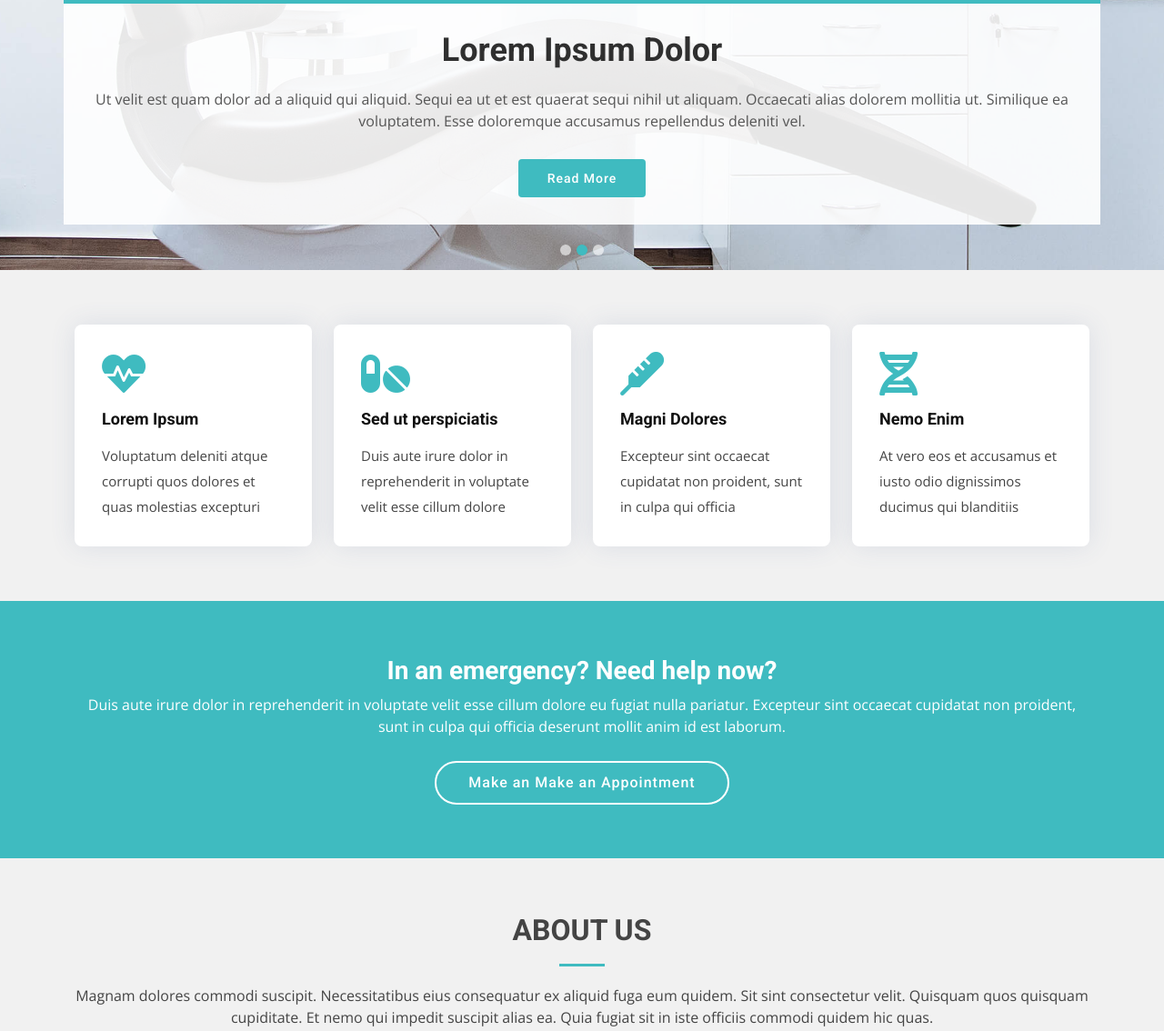
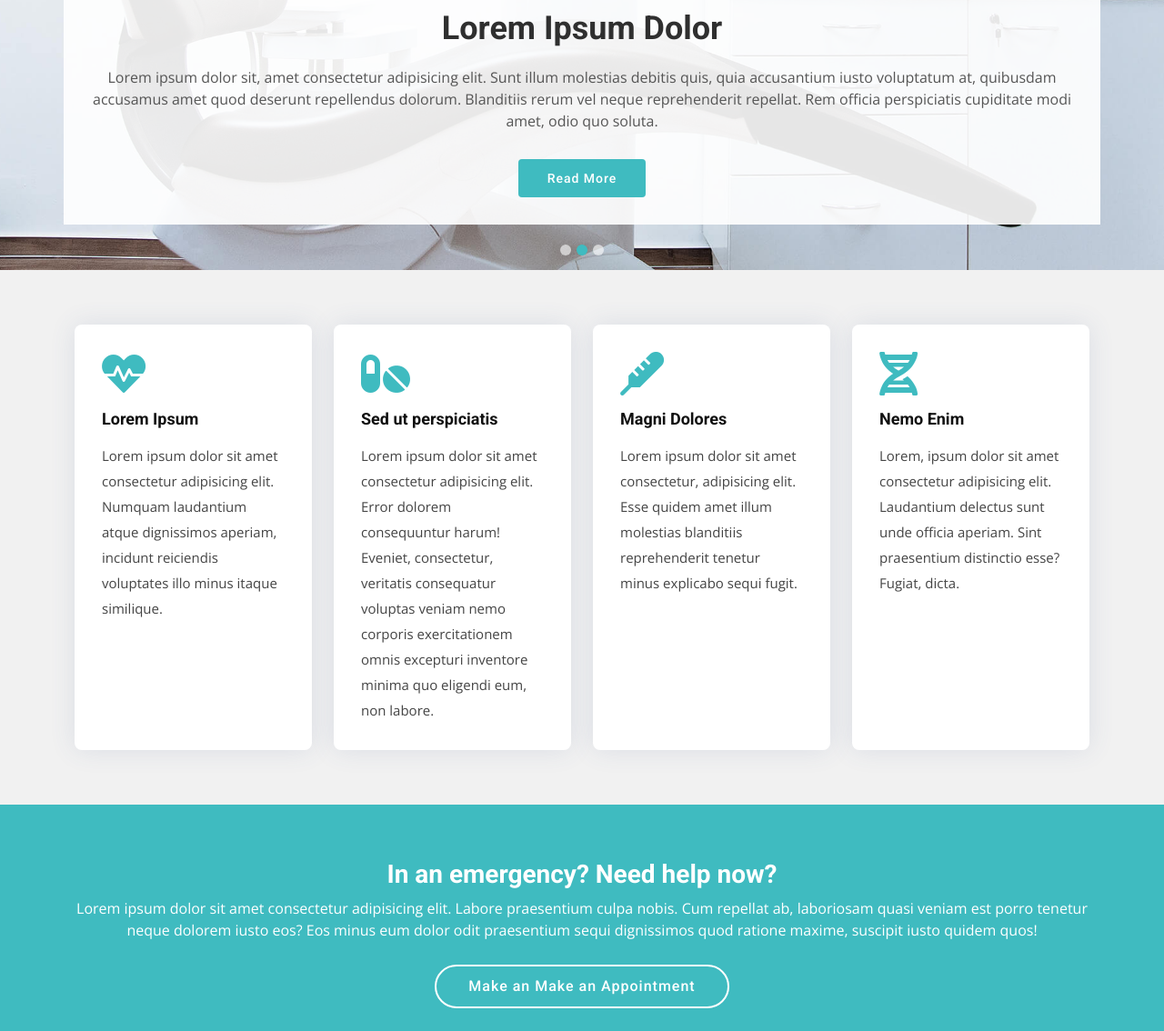
Before and after one commit to theGreenCodeRr/AI-Chatbot, a plain HTML site: page FrontEnd/index.html in a window 1280 px wide. Shown: the part 503-1637 px from the top of the page at 91% size. Drawn offline with nearby package versions, Linux system fonts and the light colour scheme.

Commit message:
refine html

```diff
--- a/FrontEnd/index.html
+++ b/FrontEnd/index.html
@@ -5,8 +5,6 @@
     <title>AI Chatbot</title>
     <meta charset="utf-8" />
     <meta content="width=device-width, initial-scale=1.0" name="viewport" />
-
-    <!-- <title>Medicio Bootstrap Template - Index</title> -->
     <meta content="" name="description" />
     <meta content="" name="keywords" />
 
@@ -45,6 +43,7 @@
     <link href="css/chat.css" rel="stylesheet" />
     <link href="css/style.css" rel="stylesheet" />
   </head>
+
   <body>
     <!-- ======= Top Bar ======= -->
     <div id="topbar" class="d-flex align-items-center fixed-top">
@@ -52,10 +51,10 @@
         class="container d-flex align-items-center justify-content-center justify-content-md-between"
       >
         <div class="align-items-center d-none d-md-flex">
-          <i class="bi bi-clock"></i> Monday - Saturday, 8AM to 10PM
+          <i class="bi bi-clock"></i> Open All day 24/7
         </div>
         <div class="d-flex align-items-center">
-          <i class="bi bi-phone"></i> Call us now +1 5589 55488 55
+          <i class="bi bi-phone"></i> Call us now +88 5555 55555 55
         </div>
       </div>
     </div>
@@ -66,9 +65,7 @@
         <a href="index.html" class="logo me-auto"
           ><img src="assets/img/logo.png" alt=""
         /></a>
-        <!-- Uncomment below if you prefer to use an image logo -->
-        <!-- <h1 class="logo me-auto"><a href="index.html">Medicio</a></h1> -->
-
+        <!-- navbar -->
         <nav id="navbar" class="navbar order-last order-lg-0">
           <ul>
             <li><a class="nav-link scrollto" href="#hero">Home</a></li>
@@ -114,6 +111,7 @@
       </div>
     </header>
     <!-- End Header -->
+
     <!-- ======= Hero Section ======= -->
     <section id="hero">
       <div
@@ -131,12 +129,13 @@
             style="background-image: url(assets/img/slide/slide-1.jpg)"
           >
             <div class="container">
-              <h2>Welcome to <span>Medicio</span></h2>
+              <h2>Welcome to <span>Kasr Al Ainy</span></h2>
               <p>
-                Ut velit est quam dolor ad a aliquid qui aliquid. Sequi ea ut et
-                est quaerat sequi nihil ut aliquam. Occaecati alias dolorem
-                mollitia ut. Similique ea voluptatem. Esse doloremque accusamus
-                repellendus deleniti vel.
+                Lorem ipsum dolor sit, amet consectetur adipisicing elit. Sunt
+                illum molestias debitis quis, quia accusantium iusto voluptatum
+                at, quibusdam accusamus amet quod deserunt repellendus dolorum.
+                Blanditiis rerum vel neque reprehenderit repellat. Rem officia
+                perspiciatis cupiditate modi amet, odio quo soluta.
               </p>
               <a href="#about" class="btn-get-started scrollto">Read More</a>
             </div>
@@ -150,10 +149,11 @@
             <div class="container">
               <h2>Lorem Ipsum Dolor</h2>
               <p>
-                Ut velit est quam dolor ad a aliquid qui aliquid. Sequi ea ut et
-                est quaerat sequi nihil ut aliquam. Occaecati alias dolorem
-                mollitia ut. Similique ea voluptatem. Esse doloremque accusamus
-                repellendus deleniti vel.
+                Lorem ipsum dolor sit, amet consectetur adipisicing elit. Sunt
+                illum molestias debitis quis, quia accusantium iusto voluptatum
+                at, quibusdam accusamus amet quod deserunt repellendus dolorum.
+                Blanditiis rerum vel neque reprehenderit repellat. Rem officia
+                perspiciatis cupiditate modi amet, odio quo soluta.
               </p>
               <a href="#about" class="btn-get-started scrollto">Read More</a>
             </div>
@@ -165,12 +165,13 @@
             style="background-image: url(assets/img/slide/slide-3.jpg)"
           >
             <div class="container">
-              <h2>Sequi ea ut et est quaerat</h2>
+              <h2>Lorem ipsum dolor sit</h2>
               <p>
-                Ut velit est quam dolor ad a aliquid qui aliquid. Sequi ea ut et
-                est quaerat sequi nihil ut aliquam. Occaecati alias dolorem
-                mollitia ut. Similique ea voluptatem. Esse doloremque accusamus
-                repellendus deleniti vel.
+                Lorem ipsum dolor sit, amet consectetur adipisicing elit. Sunt
+                illum molestias debitis quis, quia accusantium iusto voluptatum
+                at, quibusdam accusamus amet quod deserunt repellendus dolorum.
+                Blanditiis rerum vel neque reprehenderit repellat. Rem officia
+                perspiciatis cupiditate modi amet, odio quo soluta.
               </p>
               <a href="#about" class="btn-get-started scrollto">Read More</a>
             </div>
@@ -203,8 +204,9 @@
       </div>
     </section>
     <!-- End Hero -->
+
+    <!-- ======= Featured Services Section ======= -->
     <main id="main">
-      <!-- ======= Featured Services Section ======= -->
       <section id="featured-services" class="featured-services">
         <div class="container" data-aos="fade-up">
           <div class="row">
@@ -215,8 +217,9 @@
                 <div class="icon"><i class="fas fa-heartbeat"></i></div>
                 <h4 class="title"><a href="">Lorem Ipsum</a></h4>
                 <p class="description">
-                  Voluptatum deleniti atque corrupti quos dolores et quas
-                  molestias excepturi
+                  Lorem ipsum dolor sit amet consectetur adipisicing elit.
+                  Numquam laudantium atque dignissimos aperiam, incidunt
+                  reiciendis voluptates illo minus itaque similique.
                 </p>
               </div>
             </div>
@@ -228,8 +231,10 @@
                 <div class="icon"><i class="fas fa-pills"></i></div>
                 <h4 class="title"><a href="">Sed ut perspiciatis</a></h4>
                 <p class="description">
-                  Duis aute irure dolor in reprehenderit in voluptate velit esse
-                  cillum dolore
+                  Lorem ipsum dolor sit amet consectetur adipisicing elit. Error
+                  dolorem consequuntur harum! Eveniet, consectetur, veritatis
+                  consequatur voluptas veniam nemo corporis exercitationem omnis
+                  excepturi inventore minima quo eligendi eum, non labore.
                 </p>
               </div>
             </div>
@@ -241,8 +246,9 @@
                 <div class="icon"><i class="fas fa-thermometer"></i></div>
                 <h4 class="title"><a href="">Magni Dolores</a></h4>
                 <p class="description">
-                  Excepteur sint occaecat cupidatat non proident, sunt in culpa
-                  qui officia
+                  Lorem ipsum dolor sit amet consectetur, adipisicing elit. Esse
+                  quidem amet illum molestias blanditiis reprehenderit tenetur
+                  minus explicabo sequi fugit.
                 </p>
               </div>
             </div>
@@ -254,8 +260,9 @@
                 <div class="icon"><i class="fas fa-dna"></i></div>
                 <h4 class="title"><a href="">Nemo Enim</a></h4>
                 <p class="description">
-                  At vero eos et accusamus et iusto odio dignissimos ducimus qui
-                  blanditiis
+                  Lorem, ipsum dolor sit amet consectetur adipisicing elit.
+                  Laudantium delectus sunt unde officia aperiam. Sint
+                  praesentium distinctio esse? Fugiat, dicta.
                 </p>
               </div>
             </div>
@@ -270,10 +277,11 @@
           <div class="text-center">
             <h3>In an emergency? Need help now?</h3>
             <p>
-              Duis aute irure dolor in reprehenderit in voluptate velit esse
-              cillum dolore eu fugiat nulla pariatur. Excepteur sint occaecat
-              cupidatat non proident, sunt in culpa qui officia deserunt mollit
-              anim id est laborum.
+              Lorem ipsum dolor sit amet consectetur adipisicing elit. Labore
+              praesentium culpa nobis. Cum repellat ab, laboriosam quasi veniam
+              est porro tenetur neque dolorem iusto eos? Eos minus eum dolor
+              odit praesentium sequi dignissimos quod ratione maxime, suscipit
+              iusto quidem quos!
             </p>
             <a class="cta-btn scrollto" href="#appointment"
               >Make an Make an Appointment</a
```
Also changed, not shown: 1 other file.
